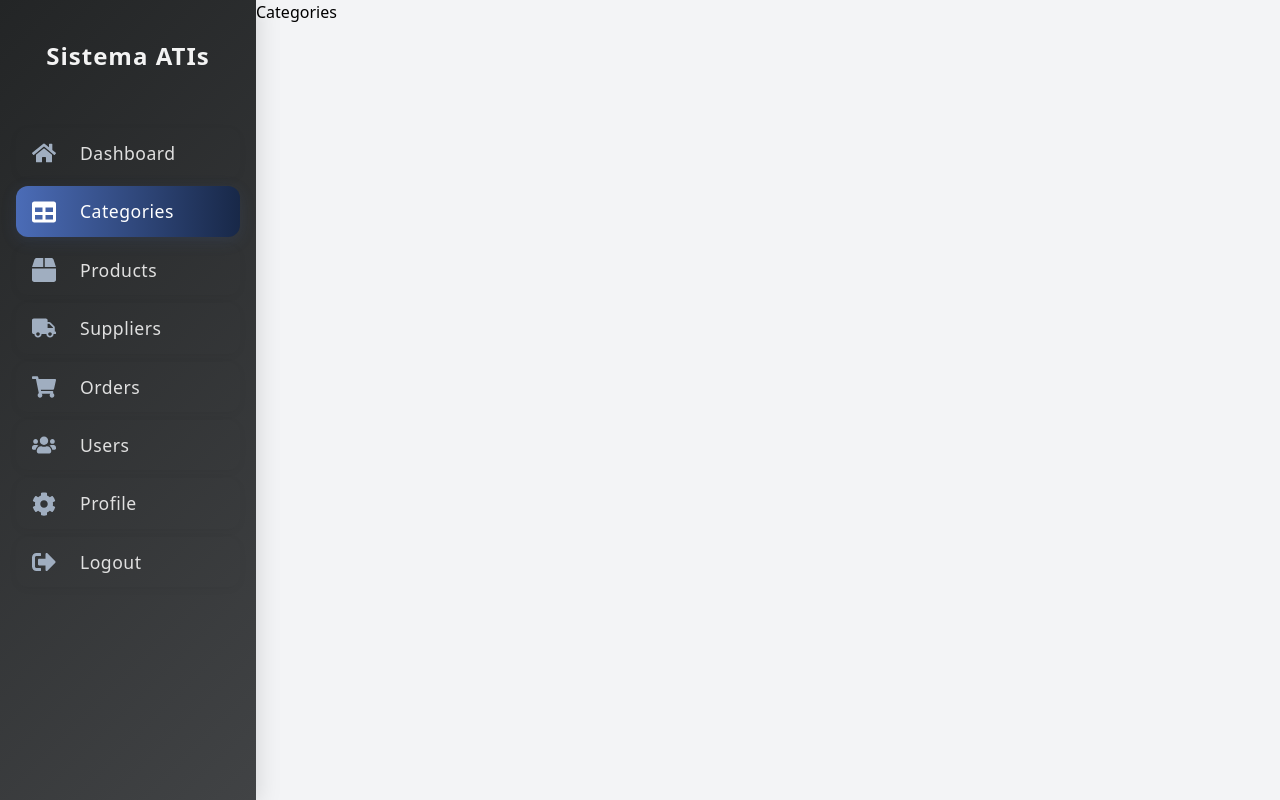
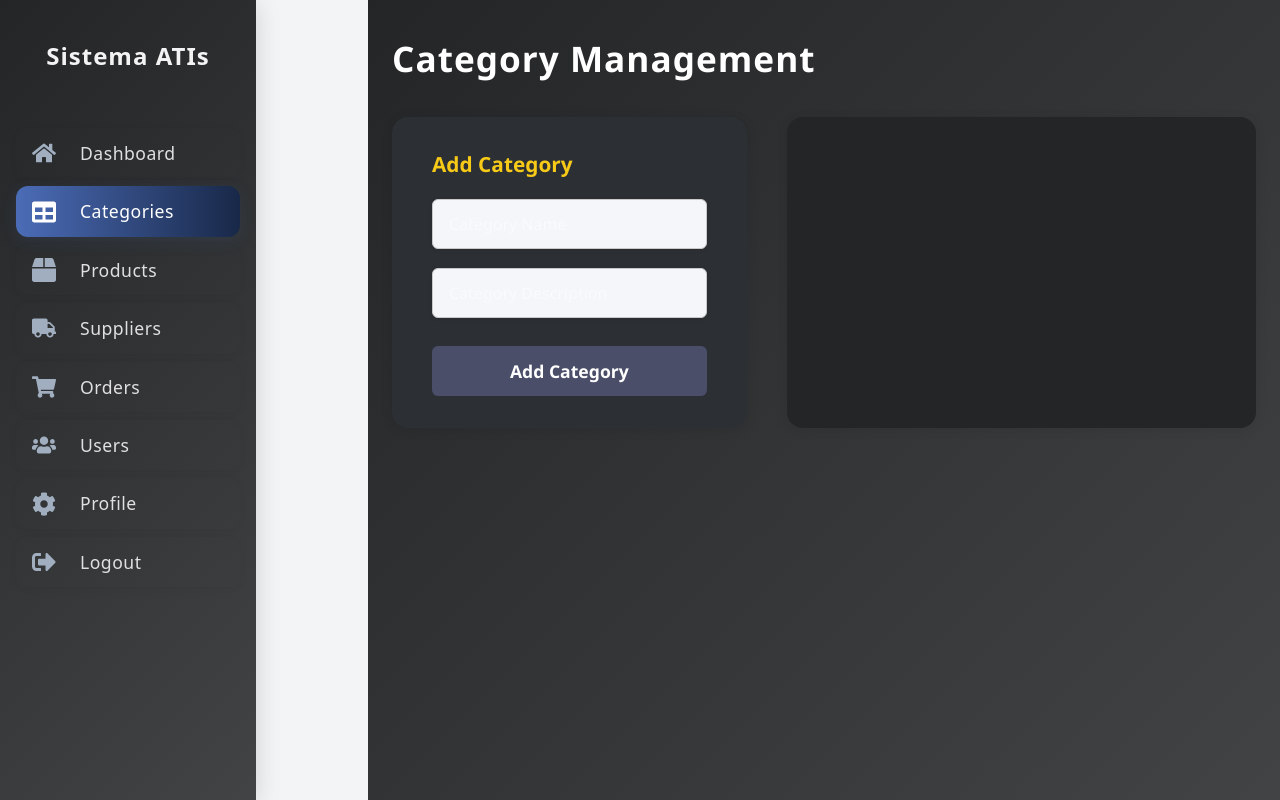
Before and after one commit to Proyecto-Intergrador-PNS/ATIs, a React (Vite) app in the folder front-end/: page /admin-dashboard/categories in a window 1280 px wide. Built offline with nearby package versions, Linux system fonts and the light colour scheme; sample sign-in values are in the browser's storage.

Commit message:
started Category moldule implementation and API

```diff
--- a/front-end/src/App.jsx
+++ b/front-end/src/App.jsx
@@ -4,6 +4,7 @@ import Root from './utils/Root';
 import Login from './pages/Login';
 import ProtectedRoutes from './utils/ProtectedRoutes';
 import Dashboard from './pages/Dashboard';
+import Categories from './components/Categories';
 
 /**
  * @file App.jsx
@@ -42,7 +43,7 @@ function App() {
 
           {/* Nested routes for the dashboard. These pages will be rendered inside the `Outlet`
               within the `Dashboard` component. */}
-          <Route path='categories' element={<h1>Categories</h1>} />
+          <Route path='categories' element={<Categories />} />
           <Route path='products' element={<h1>Products</h1>} />
           <Route path='suppliers' element={<h1>Suppliers</h1>} />
           <Route path='orders' element={<h1>Orders</h1>} />
--- /dev/null
+++ b/front-end/src/components/Categories.jsx
@@ -0,0 +1,55 @@
+import axios from 'axios'
+import React, { useState } from 'react'
+import { data } from 'react-router'
+
+const Categories = () => {
+  const [categoryName, setCategoryName] = useState("")
+  const [CategoryDescription, setCategoryDescription] = useState("")
+
+  const handleSubmit = async (e) => {
+    e.preventDefault();
+      const response = await axios.post("http://localhost:3000/api/category/add", {categoryName, CategoryDescription}, {
+        headers: {
+          Authorization: `Bearer ${localStorage.getItem("pos-token")}`,
+        },
+      }
+    );
+    if (response.data.success) {
+      alert("Category added successfully");
+      setCategoryName("");
+      setCategoryDescription("");
+    }else {
+      console.error("Error adding the Category:", data);
+      alert("Error adding the Category. Please try again")
+    }
+
+
+  }
+
+
+  return (
+    <div className="categories-container">
+      <h1 className="categories-title">Category Management</h1>
+      <div className="categories-content">
+        <div className="add-category-section">
+          <h2 className="add-category-title">Add Category</h2>
+          <form className="add-category-form" onSubmit={handleSubmit}>
+            <div className="form-group">
+              <input type="text" className="input" placeholder="Category Name" onChange={(e) => setCategoryName(e.target.value)} />
+
+            </div>
+            <div className="form-group">
+              <input type="text" className="input" placeholder="Category Description" name="Category Description" onChange={(e) => setCategoryDescription(e.target.value)}   />
+            </div>
+            <button type="submit" className="add-category-btn">Add Category</button>
+          </form>
+        </div>
+        <div className="category-list-section">
+          {/* Aquí irá la lista de categorías */}
+        </div>
+      </div>
+    </div>
+  )
+}
+
+export default Categories
--- a/front-end/src/components/Sidebar.css
+++ b/front-end/src/components/Sidebar.css
@@ -1,3 +1,94 @@
+/* Categories Component Styles */
+.categories-container {
+  margin-left: 7rem;
+  padding: 2rem 1.5rem;
+  min-height: 100vh;
+  background: linear-gradient(135deg, #232526 0%, #414345 100%);
+  color: #fff;
+  font-family: 'Segoe UI', Arial, sans-serif;
+}
+
+.categories-title {
+  font-size: 2.2rem;
+  font-weight: 700;
+  margin-bottom: 2rem;
+  letter-spacing: 1px;
+}
+
+.categories-content {
+  display: flex;
+  gap: 2.5rem;
+  flex-wrap: wrap;
+}
+
+.add-category-section {
+  background: #2c2f34;
+  border-radius: 1rem;
+  box-shadow: 0 2px 12px rgba(0,0,0,0.10);
+  padding: 2rem 2.5rem;
+  min-width: 320px;
+  max-width: 400px;
+  flex: 1 1 320px;
+}
+
+.add-category-title {
+  font-size: 1.3rem;
+  font-weight: 600;
+  margin-bottom: 1.2rem;
+  color: #f7ca18;
+}
+
+.add-category-form {
+  display: flex;
+  flex-direction: column;
+  gap: 1.2rem;
+}
+
+.form-group {
+  display: flex;
+  flex-direction: column;
+}
+
+.input {
+  padding: 0.7rem 1rem;
+  border-radius: 0.5rem;
+  border: none;
+  background: #232526;
+  color: #fff;
+  font-size: 1rem;
+  outline: none;
+  transition: box-shadow 0.2s;
+  box-shadow: 0 1px 4px rgba(0,0,0,0.08);
+}
+.input:focus {
+  box-shadow: 0 0 0 2px #f7ca18;
+}
+
+.add-category-btn {
+  background: linear-gradient(90deg, #f7ca18 60%, #f39c12 100%);
+  color: #232526;
+  font-weight: 700;
+  border: none;
+  border-radius: 0.5rem;
+  padding: 0.8rem 1.2rem;
+  font-size: 1rem;
+  cursor: pointer;
+  transition: background 0.2s, color 0.2s;
+  margin-top: 0.5rem;
+}
+.add-category-btn:hover {
+  background: linear-gradient(90deg, #f39c12 60%, #f7ca18 100%);
+  color: #fff;
+}
+
+.category-list-section {
+  flex: 2 1 400px;
+  background: #232526;
+  border-radius: 1rem;
+  min-height: 300px;
+  box-shadow: 0 2px 12px rgba(0,0,0,0.08);
+  padding: 2rem;
+}
 
 /*Sidebar Component Styles
  *
```
Also changed, not shown: 1 other file (tests, documents, lock files or other folders).
